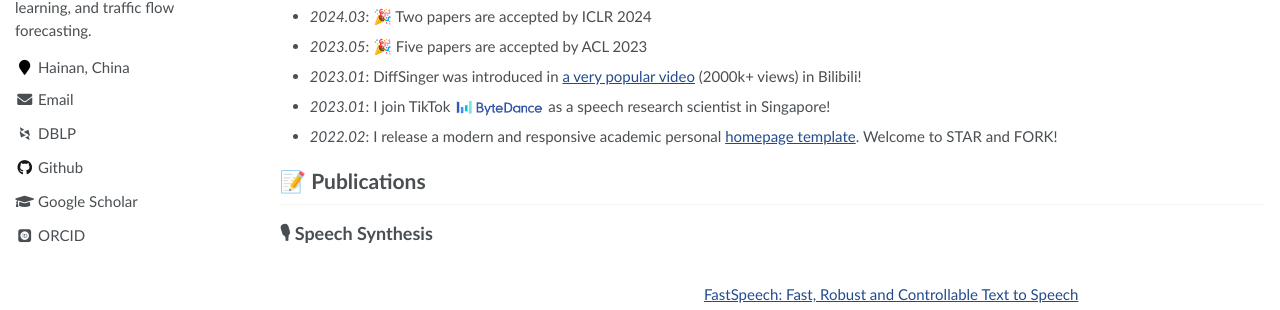
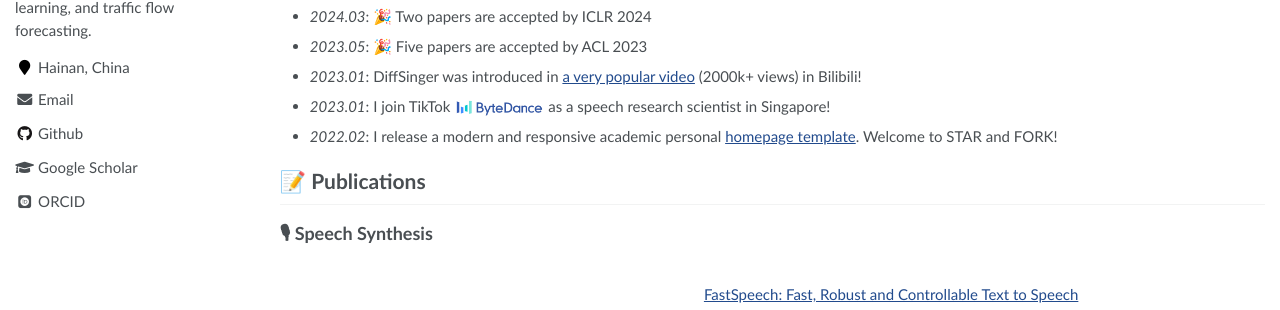
Before and after one commit to yuchaozhi/yuchaozhi.github.io, a Jekyll site: the page built from _pages/about.md, in a window 1280 px wide. Shown: the part 471-781 px from the top of the page. Built offline with Jekyll 4.4.1, drawn with Linux system fonts in a browser that asks for light colours; some web fonts are replaced.

Commit message:
修改config

```diff
--- a/_config.yml
+++ b/_config.yml
@@ -44,7 +44,7 @@ author:
   impactstory      : #"https://profiles.impactstory.org/u/xxxx-xxxx-xxxx-xxxx"
   lastfm           :
   linkedin         :
-  dblp             : "https://dblp.org/pid/75/6568-6.html"
+  dblp             : #"https://dblp.org/pid/75/6568-6.html"
   orcid            : "https://orcid.org/0009-0006-0087-3161"
   pinterest        :
   soundcloud       :
```
